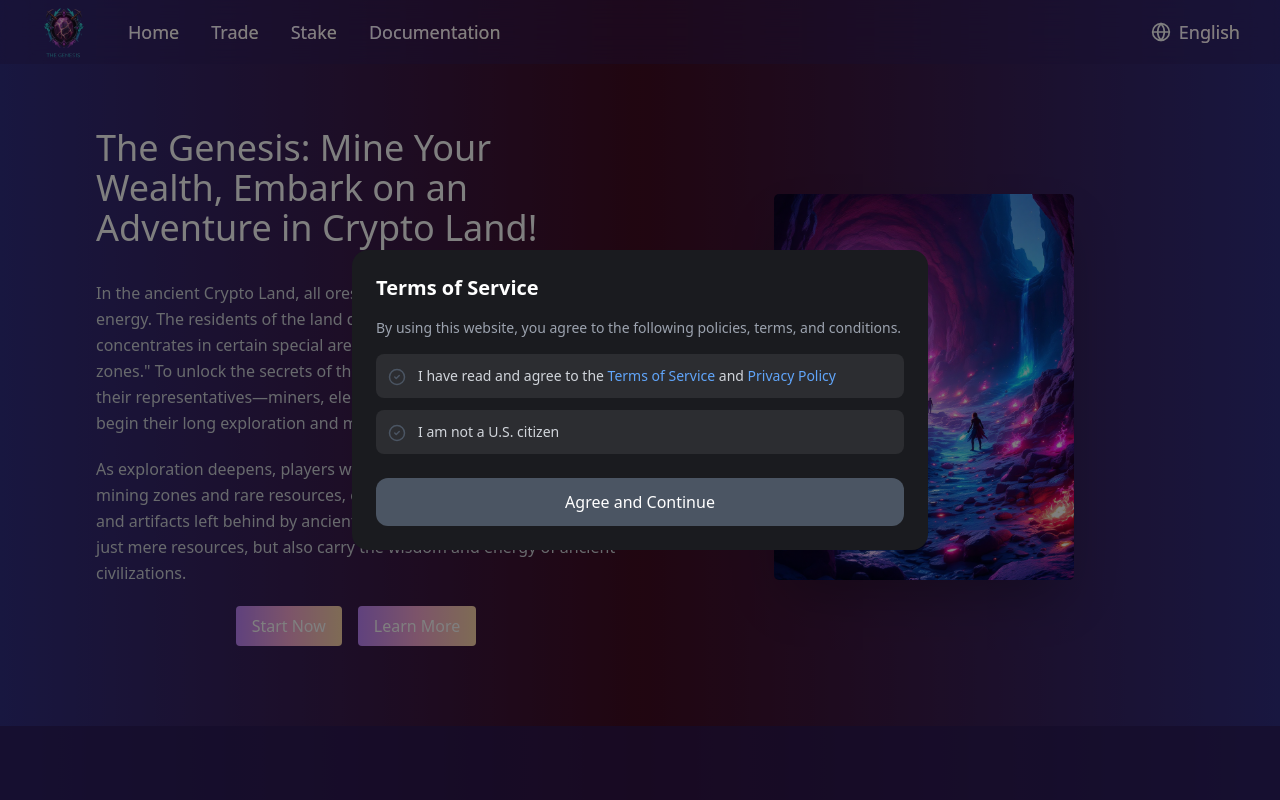
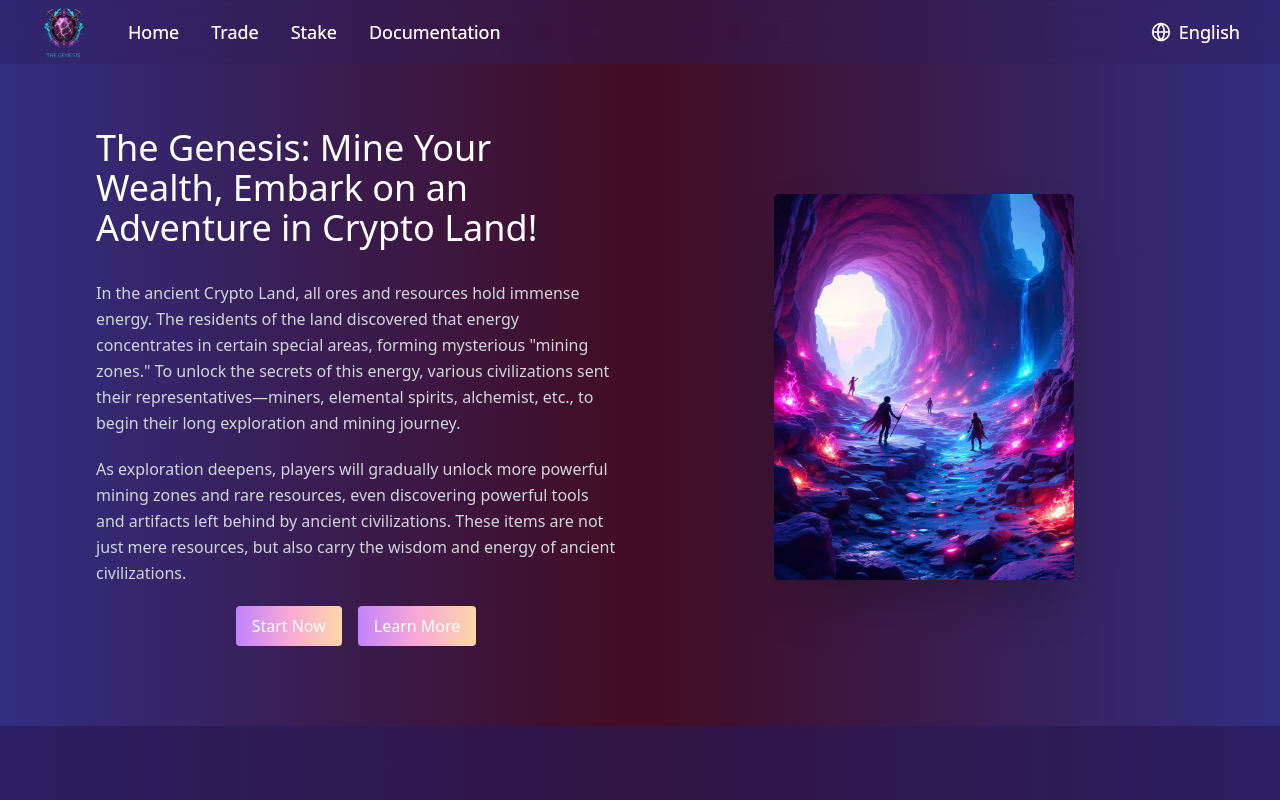
Before and after one commit to thegenesiscc/TheGenesis, a React (Vite) app: page / in a window 1280 px wide. Shown: the top 800 px of the page. Built offline with nearby package versions, Linux system fonts and the light colour scheme.

Commit message:
update route

```diff
--- a/src/App.tsx
+++ b/src/App.tsx
@@ -20,7 +20,8 @@ function App() {
   return (
     <div className="flex flex-col min-h-screen bg-gradient-to-r from-indigo-900 via-pink-900/50 to-indigo-900 text-white">
       <Navbar />
-      <TermsModal
+      <HomePage />
+      {/* <TermsModal
         isOpen={showTerms}
         onClose={() => setShowTerms(false)}
       />
@@ -29,7 +30,7 @@ function App() {
           <Route path="/" element={<HomePage />} />
           <Route path="/trade" element={<TradePage />} />
         </Routes>
-      </Suspense>
+      </Suspense> */}
     </div>
   );
 }
```
